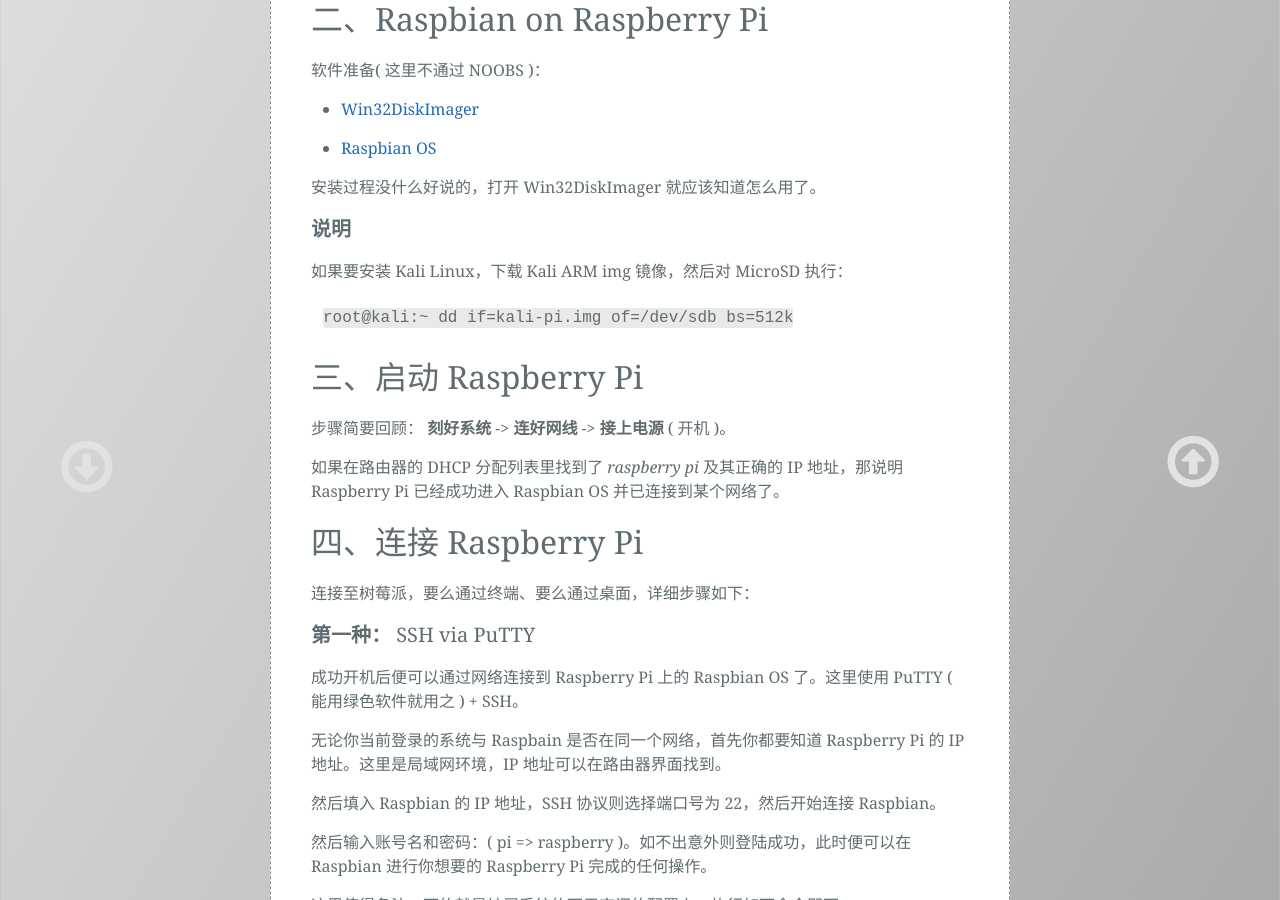
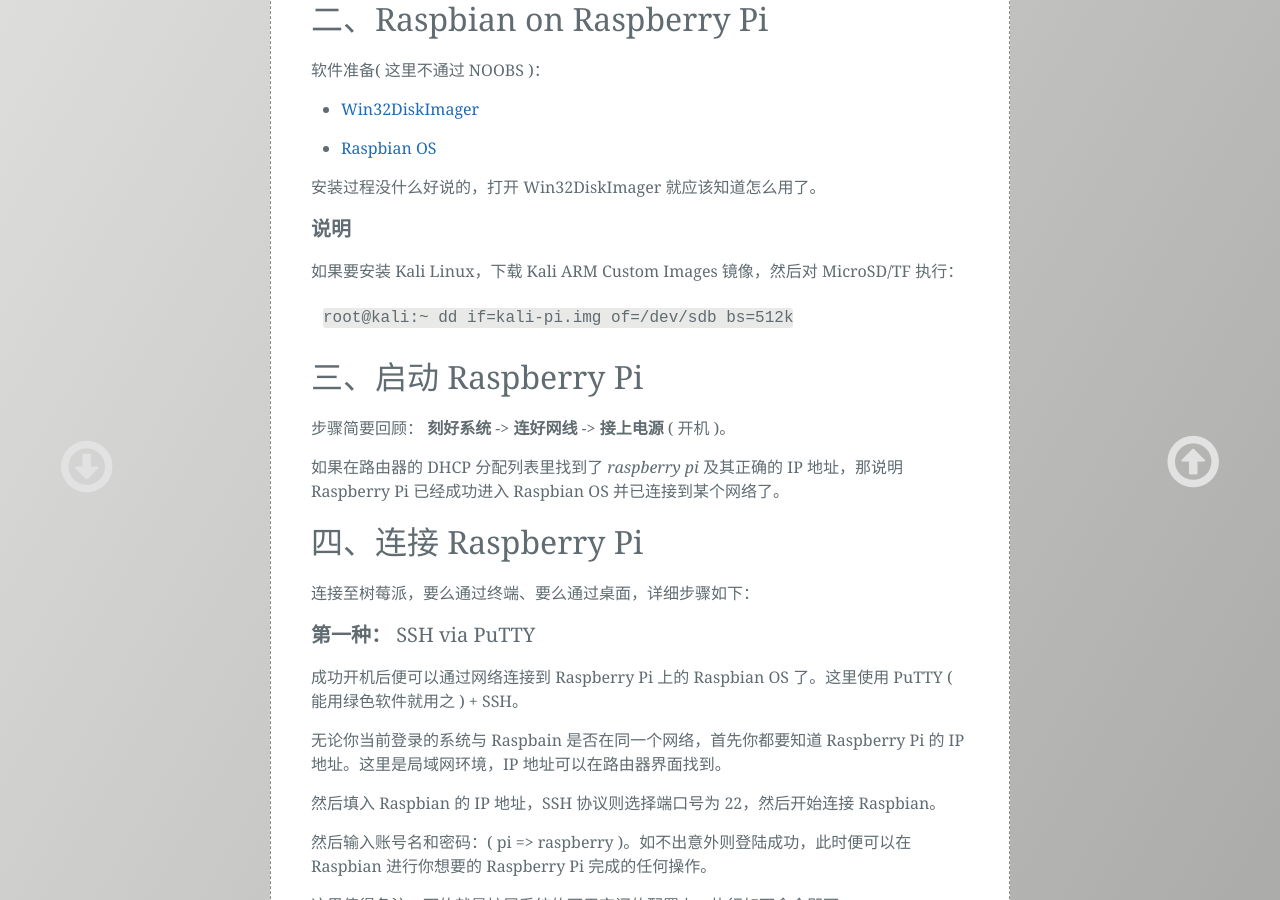
Before and after one commit to light-shadow/ckwongloy.github.io, a Jekyll site: the page built from _posts/2015-08-08-Raspberry-Pi-Introduction.md, in a window 1280 px wide and 900 px high, scrolled down 1235 px. Built offline with Jekyll 4.4.1, drawn with Linux system fonts in a browser that asks for light colours; Markdown is read by kramdown in place of the engine named in the settings; some of the changed text lies outside the part shown.

Commit message:
normally  adding

````diff
--- a/_posts/2015-08-08-Raspberry-Pi-Introduction.md
+++ b/_posts/2015-08-08-Raspberry-Pi-Introduction.md
@@ -64,7 +64,7 @@
 
 #### **说明**
 
-如果要安装 Kali Linux，下载 Kali ARM img 镜像，然后对 MicroSD 执行：
+如果要安装 Kali Linux，下载 Kali ARM Custom Images 镜像，然后对 MicroSD/TF 执行：
 
 ```
 root@kali:~ dd if=kali-pi.img of=/dev/sdb bs=512k
@@ -457,4 +457,6 @@
 
 + [树莓派官方FAQs中文版](http://bbs.ickey.cn/group-topic-id-13801.html)
 
-+ [Kali Linux for Raspberry Pi](https://www.kali.org/downloads/)
++ [Kali Linux Downloads – Custom Images](https://www.offensive-security.com/kali-linux-vmware-arm-image-download/)
+
++ [Windows IoT Core](http://ms-iot.github.io/content/en-US/Downloads.htm)
````
Also changed, not shown: _posts/2015-12-03-Is-45000000000usd-Enough-To-Heel-The-World.md (added, +16 -0 lines).
